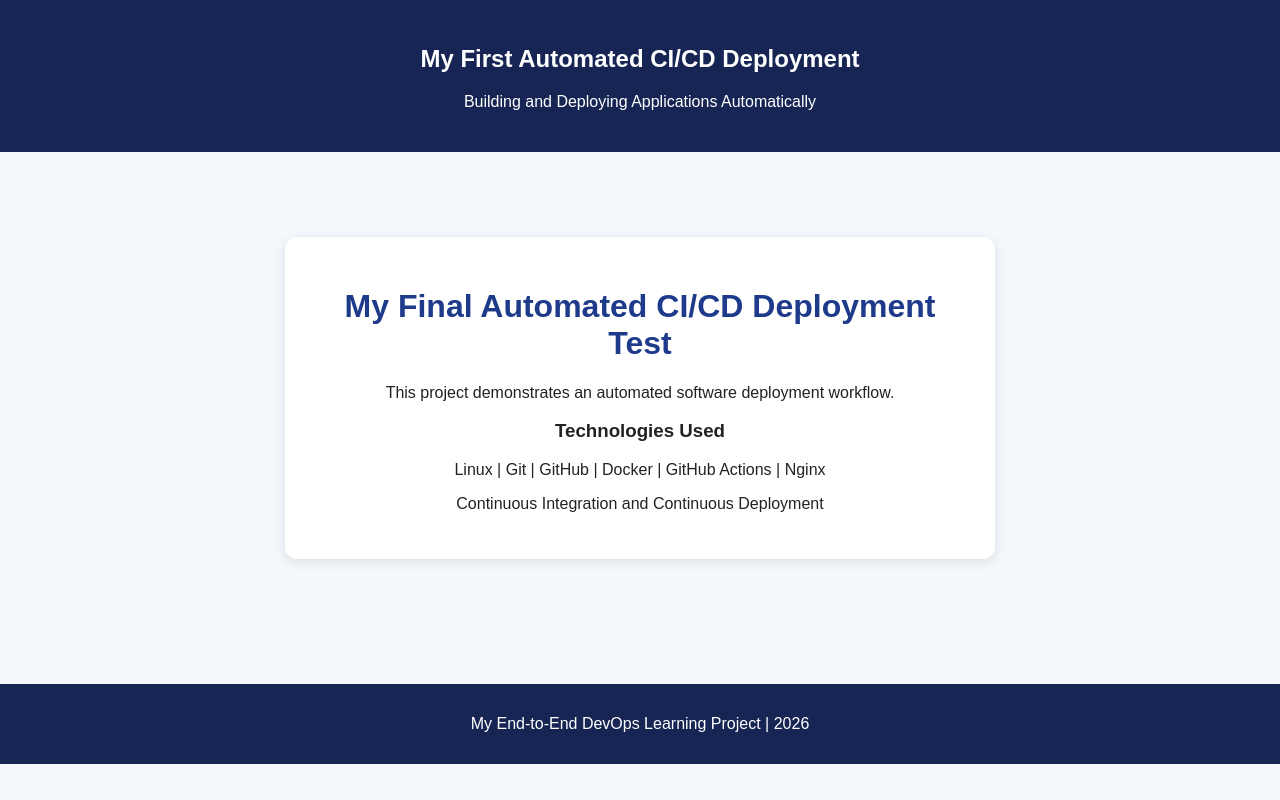
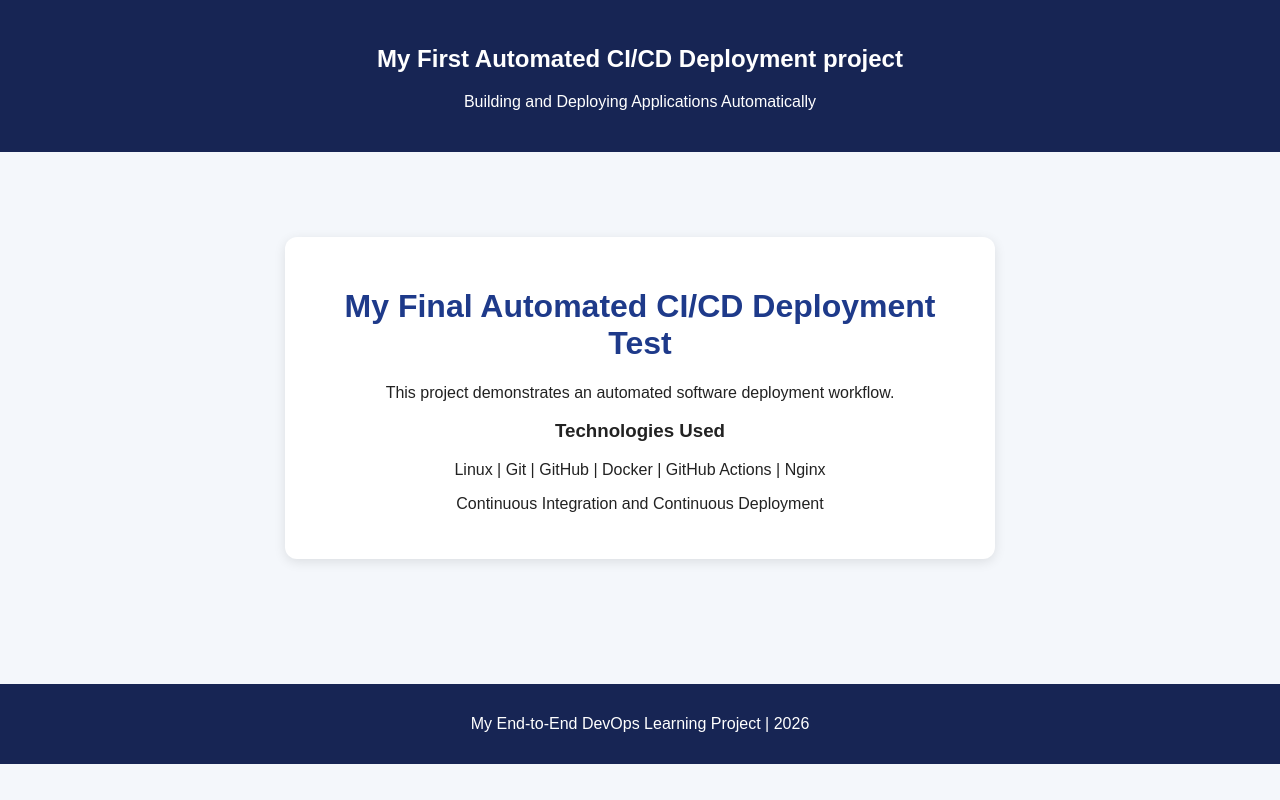
Before and after one commit to aqsayasmeen2002-svg/project-deployment, a plain HTML site: page index.html in a window 1280 px wide. Drawn offline with Linux system fonts and the light colour scheme.

Commit message:
test automation again

```diff
--- a/index.html
+++ b/index.html
@@ -49,7 +49,7 @@
 <body>
 
     <header>
-        <h2>My First Automated CI/CD Deployment</h2>
+        <h2>My First Automated CI/CD Deployment project</h2>
         <p>Building and Deploying Applications Automatically</p>
     </header>
 
```
